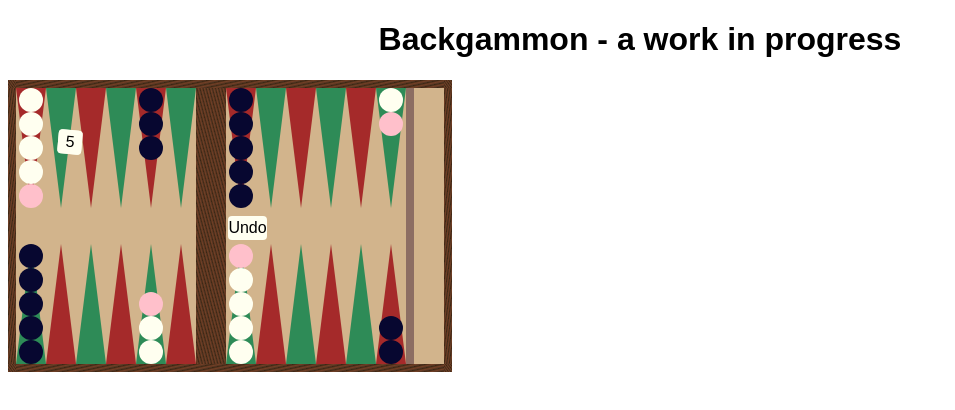
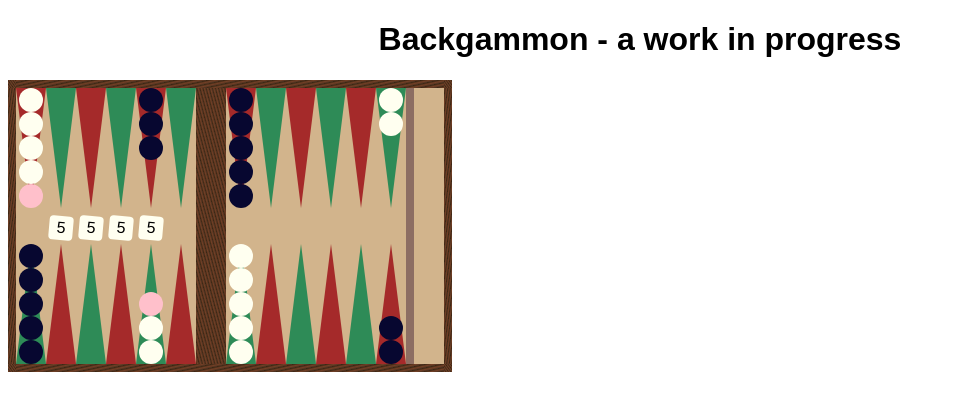
Before and after one commit to warwickgrigg/backgammon, a React (Create React App) app: page / in a window 1280 px wide. Shown: the top 410 px of the page, without its empty margins (0-955 px from the left). Built offline with nearby package versions, Linux system fonts and the light colour scheme.

Commit message:
ui with buttons

```diff
--- a/src/App.js
+++ b/src/App.js
@@ -1,36 +1,36 @@
 import React, { useReducer } from "react";
 import "./styles.css";
-//import { StateProvider } from "./state";
-import Counter from "./components/counter";
-//import GlobalCounter from "./components/gcounter";
-import Board from "./components/board";
+import Pucks from "./components/pucks";
+import Surface from "./components/surface";
 import toBoard from "./engine/toBoard";
-//import { validMoves } from "./engine/moves";
 
-const jlog = o => (console.log(JSON.stringify(o)), o);
+const jlog = o => {
+  console.log(JSON.stringify(o));
+  return o;
+};
 
 const txt2State = s => {
-  const state = toBoard(s);
+  let state = toBoard(s);
   state.points = state.points.map((a, col) =>
     a.map((c, p) =>
       Array.from(new Array(c), (_, i) => (col + 1) * 1000 + p * 10 + i)
     )
   );
+  //state.stacks = state.points;
   return state;
 };
 
 let boardStart;
-boardStart = txt2State("1w2,6b5,8b3,12w5,13b5,17w3,19w5,24b2/w/1,5");
+boardStart = txt2State("1w2,6b5,8b3,12w5,13b5,17w3,19w5,24b2/w/5,5");
 //boardStart = txt2State("1w2,2b,6b4,8b3,12w5,13b5,17w3,19w5,24b2/w/1,5");
 //boardStart = txt2State("20w,23w,24w/w/1,5");
 //
 jlog({ boardStart });
 
 const init = {
-  counter: 0,
   // dice: [1, 5],
   // player: 0, // 0 for white, 1 for black
-  // points: [[],[]],
+  // stacks: [[],[]],
   ...boardStart
   //player: 0
 };
@@ -42,18 +42,32 @@ const reducer = (state, update) => ({
 
 export default function App() {
   const [state, dispatch] = useReducer(reducer, init);
+  let pucksProps = { ...state, dispatch };
   return (
-    //<StateProvider initialState={state} reducer={reducer}>
-
     <div className="App">
       <div key="head">
         <h1>Backgammon - a work in progress</h1>
       </div>
-      <Board {...state} dispatch={dispatch} />
+      {/*<Board {...state} dispatch={dispatch} />*/}
+      <div className="board" key="board">
+        <Surface />
+        <Pucks {...pucksProps} />
+      </div>
     </div>
-    //<Counter />
-    //<GlobalCounter />
-    //<GlobalCounter />
-    //</StateProvider>
   );
 }
+/*
+const boardClick = e => {
+  const el = e.target;
+  let { left, top, bottom, right } = el.getBoundingClientRect();
+  const { id } = el;
+  const [t, i, j] = id.split("/");
+  const { clientX: cx, clientY: cy } = e;
+  let [bx1, by1, bx2, by2] = [left, top, bottom, right].map(v =>
+    Math.floor(v)
+  );
+  //jlog({ left, top, bottom, right, cx, cy });
+  jlog([id, t, i, j, [cx - bx1, cy - by1], [bx2 - bx1, by2 - by1]]);
+  //if (t === "p" || t === "c") pointClick(parseInt(i, 10));
+};
+*/
--- a/src/components/board.js
+++ /dev/null
@@ -1,36 +0,0 @@
-import React from "react";
-//import React, { useState } from "react";
-//import { useStateValue } from "../state";
-import Pucks from "./pucks";
-import Surface from "./surface";
-import Dice from "./dice";
-
-const jlog = o => console.log(JSON.stringify(o));
-
-const board = ({ points, dice, player, dispatch }) => {
-  //const [selectedPoint, selectPoint] = useState(-1);
-  const boardClick = e => {
-    const el = e.target;
-    let { left, top, bottom, right } = el.getBoundingClientRect();
-    const { id } = el;
-    const [t, i, j] = id.split("/");
-    const { clientX: cx, clientY: cy } = e;
-    let [bx1, by1, bx2, by2] = [left, top, bottom, right].map(v =>
-      Math.floor(v)
-    );
-    //jlog({ left, top, bottom, right, cx, cy });
-    jlog([id, t, i, j, [cx - bx1, cy - by1], [bx2 - bx1, by2 - by1]]);
-    //if (t === "p" || t === "c") pointClick(parseInt(i, 10));
-  };
-  let pucksProps = { points, dice, player, dispatch };
-  //
-  return (
-    <div className="board" key="board">
-      <Surface />
-      <Pucks {...pucksProps} />
-      <Dice values={dice} />
-    </div>
-  );
-};
-
-export default board;
--- a/src/components/counter.js
+++ /dev/null
@@ -1,11 +0,0 @@
-import React, { useState } from "react";
-
-export default ({ initialCount = 0 }) => {
-  const [count, setCount] = useState(initialCount);
-  console.log("counter body");
-  return (
-    <button onClick={() => setCount(prevCount => prevCount + 1)}>
-      Increment: {count}
-    </button>
-  );
-};
--- a/src/components/dice.js
+++ b/src/components/dice.js
@@ -1,12 +1,17 @@
 import React from "react";
-const dice = ({ values }) => (
+
+const Dice = ({ dice, used }) => {
+  const isUsed = i =>
+    dice.length === 4 ? i < used.length : used.contains(dice[i]);
+  return (
     <div className="dice">
-    {values.map((v, i) => (
-      <div className="die" key={i}>
+      {dice.map((v, i) => (
+        <div className={"die" + (isUsed(i) ? " inactive" : "")} key={i}>
           {v}
         </div>
       ))}
     </div>
   );
+};
 
-export default dice;
+export default Dice;
--- a/src/components/pucks.js
+++ b/src/components/pucks.js
@@ -1,6 +1,7 @@
-import React, { useState, useReducer } from "react";
+import React, { useReducer } from "react";
+import Dice from "./dice";
 //import { useStateValue } from "../state";
-import { validFirstMoves, moveOps } from "../engine/moves";
+import { validFirstMoves } from "../engine/moves";
 import dimensions from "./dimensions";
 const jlog = o => console.log(JSON.stringify(o));
 
@@ -20,6 +21,7 @@ const Pucks = ({ points, player, dice, dispatch }) => {
   });
 
   const isFrom = from => {
+    if (state.moves.length >= dice.length) return false;
     for (let i = 0; i < fm.length; i++) if (from === fm[i][0][0]) return true;
     return false;
   };
@@ -30,7 +32,7 @@ const Pucks = ({ points, player, dice, dispatch }) => {
     return false;
   };
 
-  const makeMove = ({ from, to, taken }) => state => {
+  const makeMove = ({ from, to, taken }) => {
     points[player][to].push(points[player][from].pop());
     if (taken) points[1 - player][0].push(points[1 - player][25 - to].pop());
     return { points };
@@ -62,13 +64,18 @@ const Pucks = ({ points, player, dice, dispatch }) => {
   };
 
   const undoClick = () => {
-    const { moves } = state;
-    const move = moves.pop();
-    upState({ moves });
-    dispatch(unmakeMove(move));
+    const { from, moves } = state;
+    if (from >= 0) {
+      upState({ from: -1 });
+    } else if (moves.length) {
+      const move = moves.pop();
+      upState({ moves });
+      dispatch(unmakeMove(move));
+    }
   };
 
   const xy = (p, c) => {
+    // in preparation for animated pucks
     const d = dimensions;
     const { pointWidth: pW, barWidth: bW, barHeight: bH, puckDiameter: pD } = d;
     const r = pD / 2;
@@ -83,13 +90,12 @@ const Pucks = ({ points, player, dice, dispatch }) => {
 
   for (var pucks = [], c = 0; c < points.length; c++) {
     const puckClass = ["puck", "puck dark"][c];
-    for (let stacks = points[c], point = 0; point < stacks.length; point++) {
-      let stack = stacks[point];
+    for (let cStacks = points[c], point = 0; point < cStacks.length; point++) {
+      let stack = cStacks[point];
       let topSuffix = "";
       const p = c ? 25 - point : point;
       if (isTo(state.from, p) && !points[1 - c][25 - point].length) {
         stack = stack.concat(`onTop${point}`);
-        jlog({ stack });
         topSuffix = " to";
       } else if (state.from === -1 && isFrom(p)) {
         topSuffix = " from";
@@ -110,10 +116,26 @@ const Pucks = ({ points, player, dice, dispatch }) => {
       }
     }
   }
+
+  const actions = [
+    ["undo", undoClick, () => state.from >= 0 || state.moves.length > 0],
+    ["done", () => 0, () => state.moves.length >= dice.length],
+    ["throw", () => 0, () => dice.length === 0]
+  ];
+
+  const buttons = () => actions.filter(([txt, fn, condition]) => condition());
+
   return (
     <div className="elements">
+      <Dice dice={dice} used={state.moves.map(({ from, to }) => to - from)} />
       <div className="pucks">{pucks}</div>
-      <div className="undo-button">Undo</div>
+      <div className="buttons">
+        {buttons().map(([text, fn], i) => (
+          <div className="button" key={i} onClick={fn}>
+            {text}
+          </div>
+        ))}
+      </div>
     </div>
   );
 };
--- a/src/components/surface.js
+++ b/src/components/surface.js
@@ -2,7 +2,7 @@ import React from "react";
 
 const columnClass = ["column even", "column odd"];
 
-const surface = () => {
+const Surface = () => {
   const result = Array.from(new Array(12), (_, c) => {
     //const gridArea = `p${c}`;
     return <div className={columnClass[c % 2]} key={`c${c}`} id={`c/${c}`} />;
@@ -13,4 +13,4 @@ const surface = () => {
   return <div className="surface">{result}</div>;
 };
 
-export default surface;
+export default Surface;
--- a/src/engine/toBoard.js
+++ b/src/engine/toBoard.js
@@ -28,8 +28,9 @@ const toBoard = a => {
     onboardCount[color] += count - points[color][p];
     points[color][p] = count;
   });
+  const dice = a[2][0] === a[2][1] ? Array(4).fill(a[2][0]) : [...a[2]];
   onboardCount.forEach((v, color) => (points[color][25] = 15 - v));
-  return { points, player: a[1], dice: [...a[2]] };
+  return { points, player: a[1], dice };
 };
 
 export default toBoard;
--- a/src/styles.css
+++ b/src/styles.css
@@ -79,7 +79,6 @@
 .off {
   width: var(--off-width);
   height: var(--bar-height);
-  xbackground-color: transparent;
 }
 
 .puck {
@@ -111,11 +110,22 @@
   background: blue;
 }
 
-.undo-button,
+.buttons,
+.dice {
+  position: absolute;
+  top: calc(var(--bar-height) / 2 - var(--dice-size) / 2);
+  left: var(--point-width);
+  width: calc(var(--point-width) * 4);
+  display: flex;
+  justify-content: space-evenly;
+}
+
+.buttons {
+  left: calc(var(--inner-width) + var(--bar-width) + var(--point-width));
+}
+
+.button,
 .die {
-  position: absolute;
-  left: 40px;
-  top: 40px;
   line-height: var(--dice-size);
   height: var(--dice-size);
   margin: calc(var(--dice-size) / 10);
@@ -129,10 +139,10 @@
   transform: rotate(5deg);
 }
 
-.undo-button {
-  position: absolute;
-  background-color: ivory;
-  height: dice-size;
-  left: calc(var(--inner-width) + var(--bar-width));
-  top: calc(var(--bar-height) / 2 - var(--dice-size) / 2);
+.die.inactive {
+  background-color: gray;
 }
+
+.button {
+  width: calc(var(--point-width) * 2);
+}
```
Also changed, not shown: src/components/gcounter.js (deleted, +0 -18 lines), src/state.js (deleted, +0 -13 lines). Lines whose indentation alone changed are shown as unchanged.
